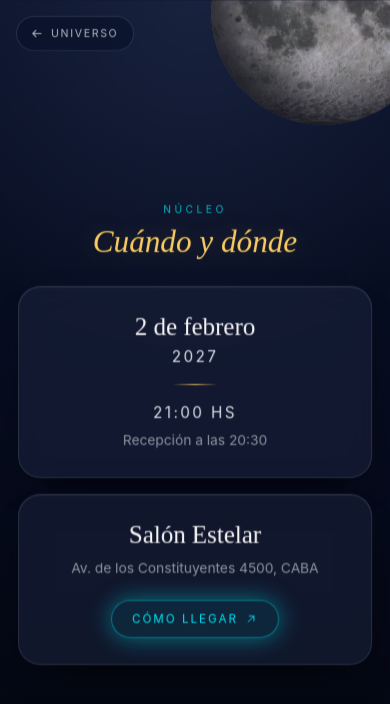
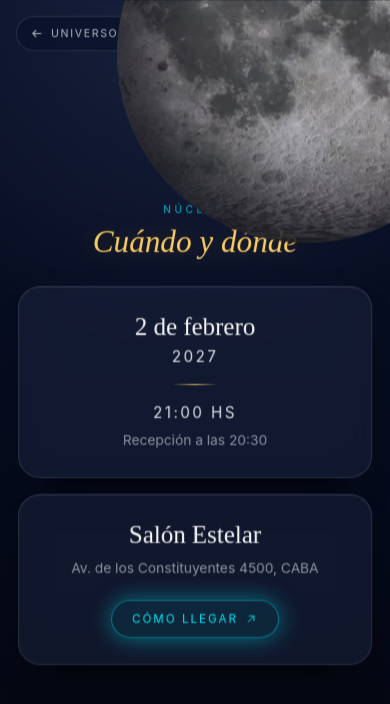
Before and after one commit to rgcandia/xv-galaxia, a React (Vite) app: page / in a window 390 px wide. Both pictures are taken after a click on the button "LA CITA". Shown: the top 704 px of the page. Built offline with nearby package versions, Linux system fonts and the light colour scheme.

Commit message:
S4: el planeta entra grande y se achica a su rincon (el corte entre universo y seccion no se ve)

```diff
--- a/src/components/universo.css
+++ b/src/components/universo.css
@@ -290,7 +290,14 @@
   filter: saturate(1.02);
   background-size: cover;
   background-position: center;
-  animation: derivar 22s ease-in-out infinite;
+  /* S4 · Aterrizaje: el planeta entra GRANDE y centrado (donde lo dejó el
+     viaje en la escena anterior) y se achica hasta su rincón. Así el corte
+     entre el universo y la sección no se ve: es el mismo cuerpo, en
+     movimiento continuo. */
+  animation:
+    aterrizar-planeta 0.9s cubic-bezier(0.22, 0.8, 0.3, 1) both,
+    derivar 22s ease-in-out 0.9s infinite;
+  transform-origin: 50% 50%;
   /* el terminador: la sombra que la hace esfera y no calcomanía */
   box-shadow: inset 18px -22px 46px rgba(3, 4, 10, 0.85);
   /* el borde se apaga en el cielo en vez de cortarse */
@@ -310,13 +317,41 @@
   background-image: image-set(url('/media/saturno.webp') type('image/webp'));
 }
 
+@keyframes aterrizar-planeta {
+  from {
+    translate: -33vw 33vh;
+    scale: 6.5;
+    opacity: 1;
+  }
+  to {
+    translate: 0 0;
+    scale: 1;
+    opacity: 0.9;
+  }
+}
+
+@media (max-width: 899px) {
+  @keyframes aterrizar-planeta {
+    from {
+      translate: -28vw 30vh;
+      scale: 5;
+      opacity: 1;
+    }
+    to {
+      translate: 0 0;
+      scale: 1;
+      opacity: 0.9;
+    }
+  }
+}
+
 @keyframes derivar {
   0%,
   100% {
-    transform: translate3d(0, 0, 0);
+    translate: 0 0;
   }
   50% {
-    transform: translate3d(-8px, 10px, 0);
+    translate: -8px 10px;
   }
 }
 
```
